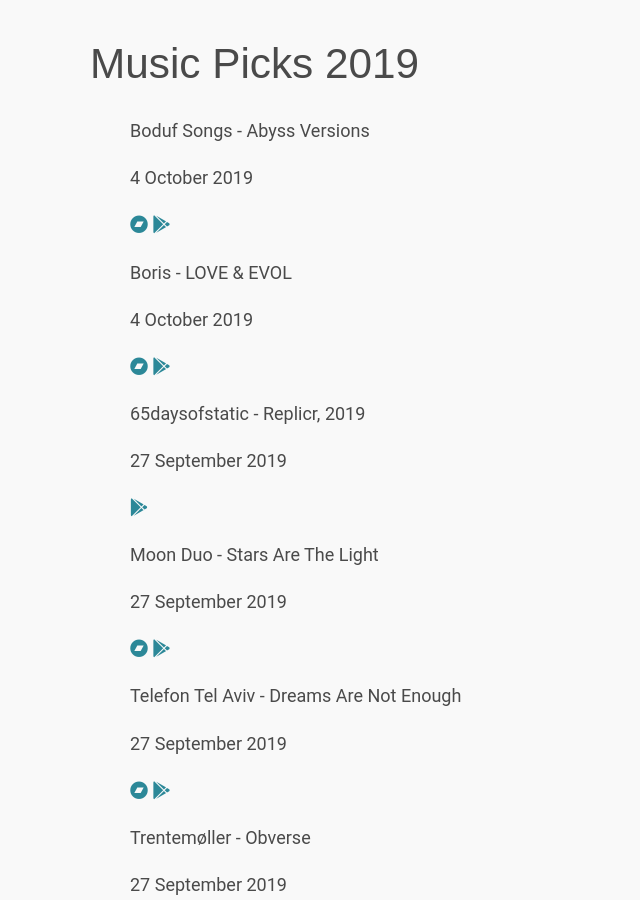
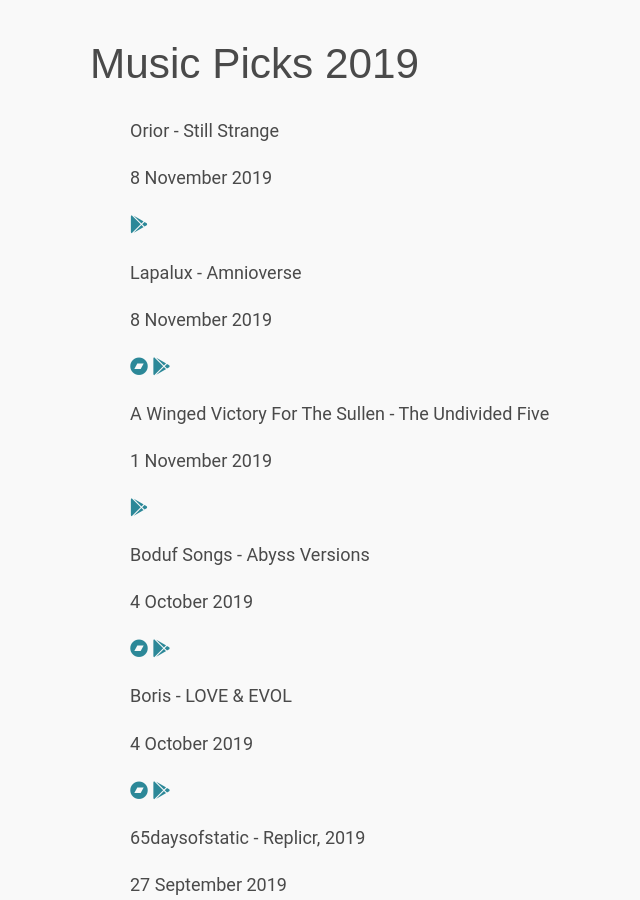
Before and after one commit to edclements/website, a Jekyll site: the page built from music-picks/2019.html, in a window 1280 px wide and 900 px high. Shown: the whole window, without its empty margins (208-848 px from the left). Built offline with Jekyll 4.4.1, drawn with Linux system fonts in a browser that asks for light colours; nearby versions of some CDN libraries; some of the changed text lies outside the part shown.

Commit message:
Add releases

```diff
--- a/_data/music-picks/2019.yml
+++ b/_data/music-picks/2019.yml
@@ -771,3 +771,29 @@
   date: 2019-10-04
   google: https://play.google.com/music/listen?u=0#/album/Bqhxeal67n54efk4e3fvzqjqeje/Boduf+Songs/Abyss+Versions
   title: Abyss Versions
+
+- artist: A Winged Victory For The Sullen
+  date: 2019-11-01
+  google: https://play.google.com/music/listen?u=0#/album/Bctaun4k45n4zfsjfg5cm2gwcdy/A+Winged+Victory+For+The+Sullen/The+Undivided+Five
+  title: The Undivided Five
+
+- artist: Lapalux
+  bandcamp: https://lapalux.bandcamp.com/album/amnioverse
+  date: 2019-11-08
+  google: https://play.google.com/music/listen?u=0#/album/Bo7n2w43hg5cjtkck6c5pkiqige/Lapalux/Amnioverse
+  title: Amnioverse
+
+- artist: Mega Bog
+  bandcamp: https://megabog.bandcamp.com/album/dolphine
+  date: 2019-06-28
+  google: https://play.google.com/music/listen?u=0#/album/Bhfcqmenz5w6km5quqb5prt4y6y/Mega+Bog/Dolphine
+  title: Dolpine
+
+- artist: Orior
+  date: 2019-11-08
+  google: https://play.google.com/music/listen?u=0#/album/Bljprimakybg2qdumaly7oqao54/Orior/Still+Strange
+  title: Still Strange
+
+- artist: The Hers
+  google: https://play.google.com/music/listen?u=0#/album/Bce6ys75hzccimwt2aurn2dygcy/The+Hers/Tough+Cunt
+  title: Tough Cunt
```
